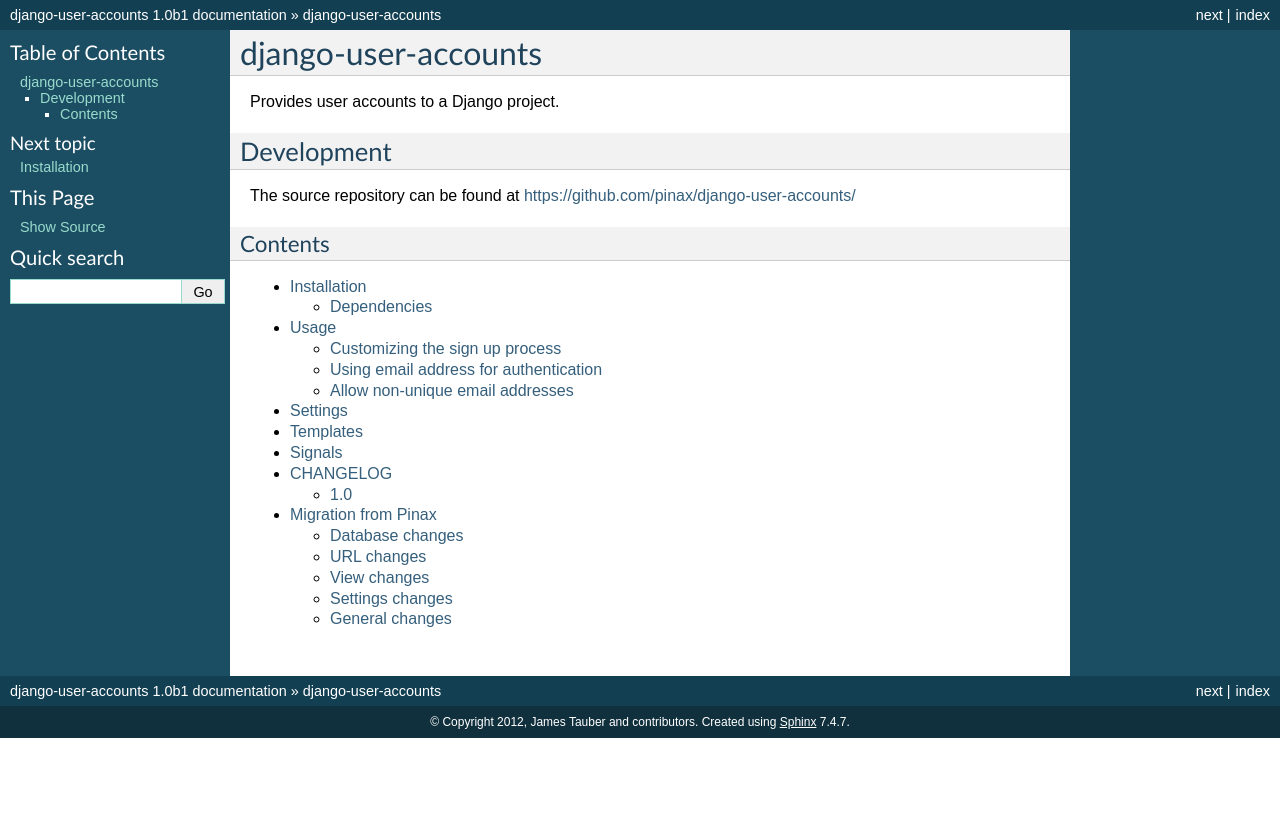
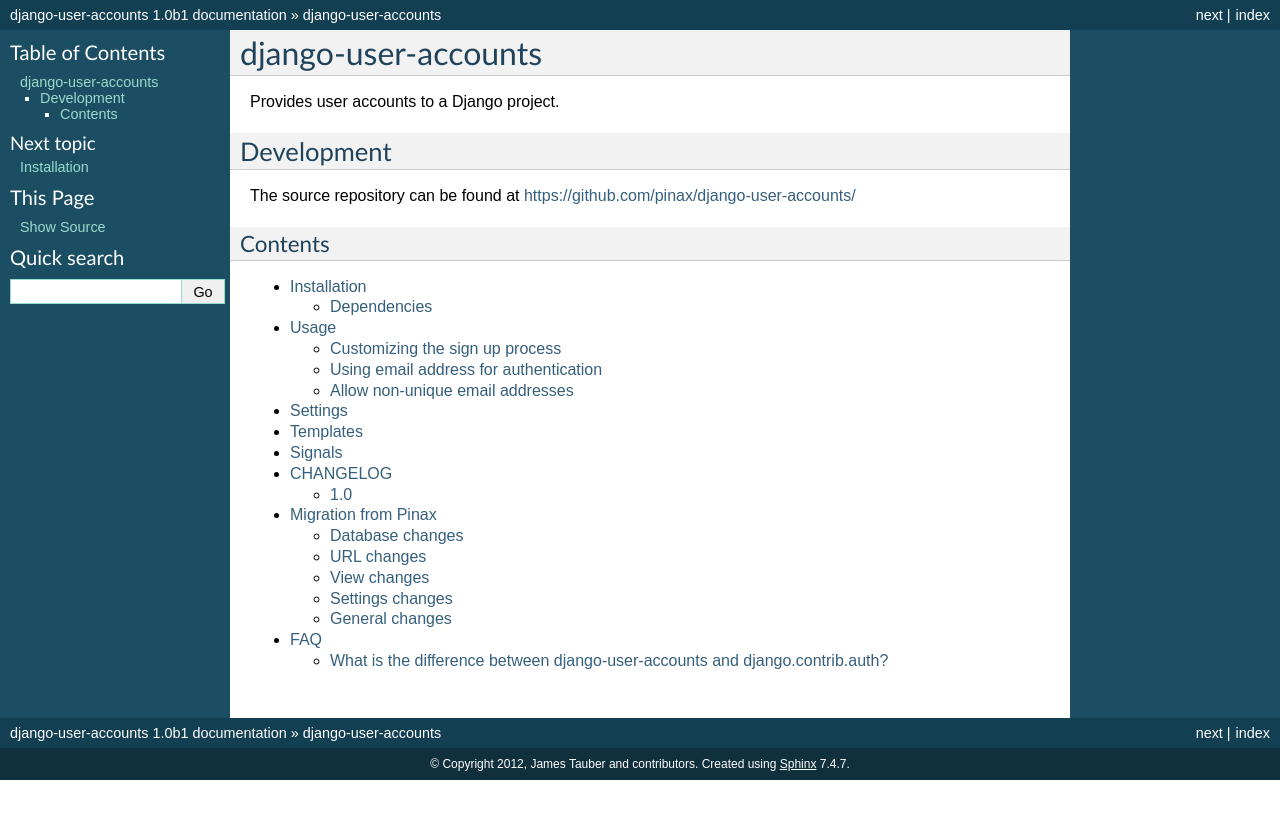
Before and after one commit to pinax/django-user-accounts, a Sphinx documentation site: the page built from docs/index.rst, in a window 1280 px wide. Shown: the top 819 px of the page. Built offline with Sphinx 7.4.7, drawn with Linux system fonts in a browser that asks for light colours; some of the changed lines change nothing that is shown.

Commit message:
added FAQ

```diff
--- /dev/null
+++ b/docs/faq.rst
@@ -0,0 +1,24 @@
+.. _faq:
+
+===
+FAQ
+===
+
+This document is a collection of frequently asked questions about
+django-user-accounts.
+
+What is the difference between django-user-accounts and django.contrib.auth?
+============================================================================
+
+django-user-accounts is designed to supplement ``django.contrib.auth``. This
+app provides improved views for log in, password reset, log out and adds
+sign up functionality. We try not to duplicate code when Django provides a
+good implementation. For example, we did not re-implement password reset, but
+simply provide an improved view which calls into the secure Django password
+reset code. ``django.contrib.auth`` is still providing many of supporting
+elements such as ``User`` model, default authentication backends, helper
+functions and authorization.
+
+django-user-accounts takes your Django project from having simple log in,
+log out and password reset to a full blown account management system that you
+will end up building anyways.
--- a/docs/index.rst
+++ b/docs/index.rst
@@ -23,3 +23,4 @@
  signals
  changelog
  migration
+ faq
```
